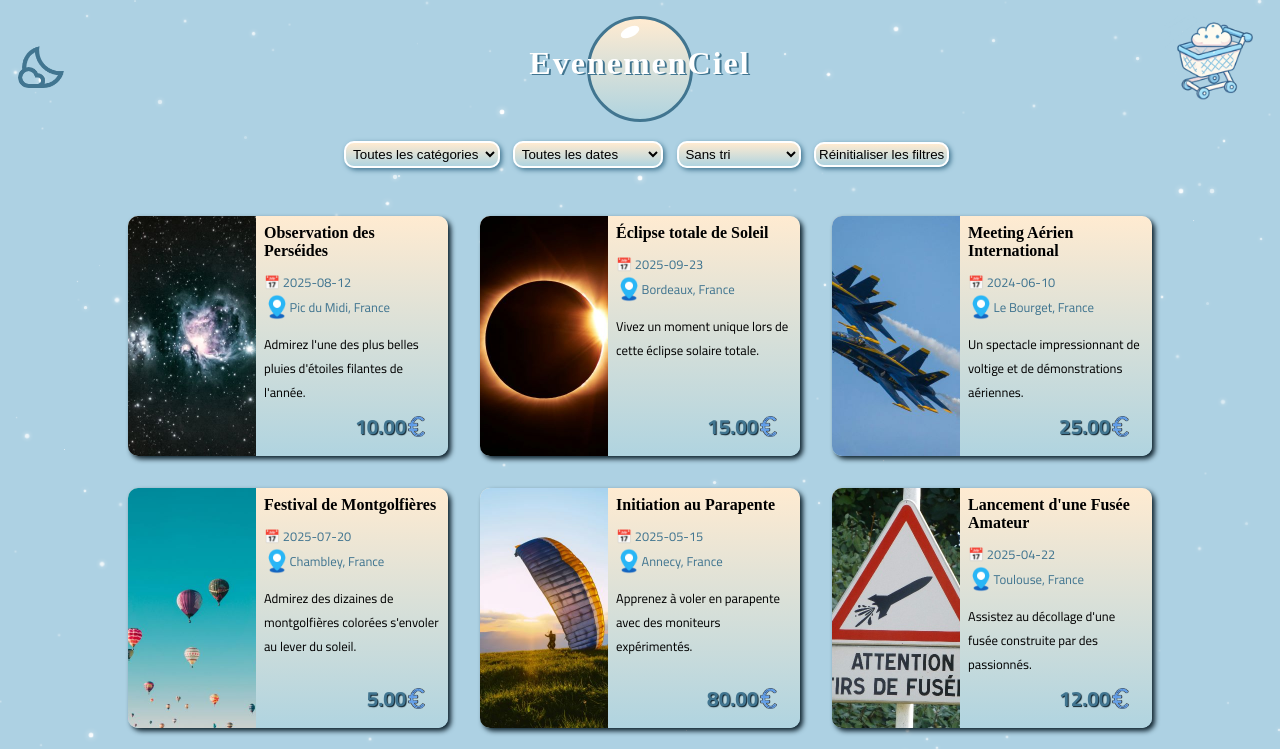
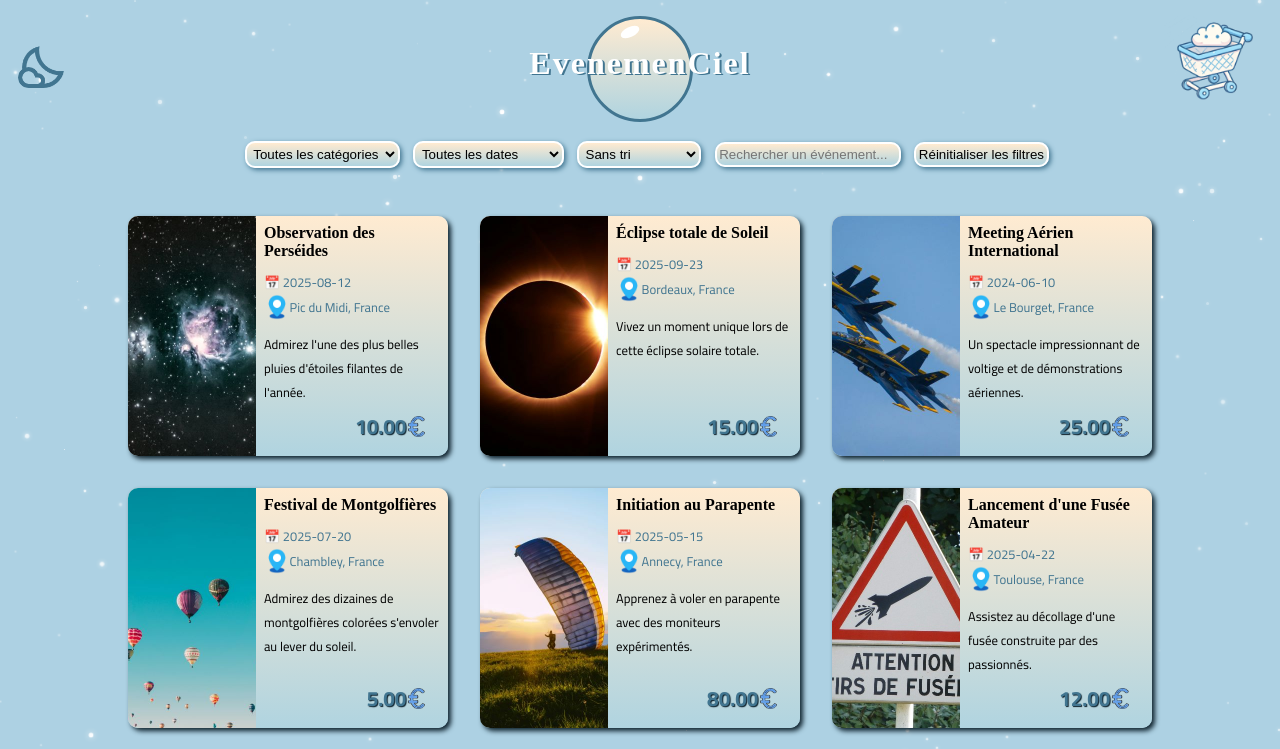
Before and after one commit to Paum2tair/projetJSM2, a React (Vite) app in the folder EvenemenCiel/: page / in a window 1280 px wide. Shown: the top 749 px of the page. Built offline with nearby package versions, Linux system fonts and the light colour scheme; a web font is replaced by a local one.

Commit message:
⚡️recherche par mots ⚡️

```diff
--- a/EvenemenCiel/src/assets/css/accueil.css
+++ b/EvenemenCiel/src/assets/css/accueil.css
@@ -292,7 +292,7 @@ body {
     margin-top: 1em;
 
 }
-.container .filters select ,.container .filters button {
+.container .filters select ,.container .filters button, .filters input {
     padding:0.2em;
     border-radius: 10px;
     margin-left: 1em;
@@ -303,3 +303,17 @@ body {
 .container .filters select option {
     background: var(--couleur_deg_1);
 }
+
+
+
+  .no-results {
+    width: 100%;
+    text-align: center;
+    padding: 20px;
+    font-size: 16px;
+    border-radius: 1em;
+    background: linear-gradient(to bottom, var(--couleur_deg_1), var(--couleur_deg_2));
+    color: var(--couleur_bdr2);
+    border: var(--couleur_text_blanc) 2px solid;
+    box-shadow: var(--couleur_bdr) 2px 2px 5px;
+  }
--- a/EvenemenCiel/src/pages/Accueil.tsx
+++ b/EvenemenCiel/src/pages/Accueil.tsx
@@ -19,11 +19,15 @@ const Accueil: React.FC = () => {
     const [selectedCategory, setSelectedCategory] = useState<string | undefined>();
     const [dateFilter, setDateFilter] = useState<"past" | "future" | undefined>();
     const [priceOrder, setPriceOrder] = useState<"asc" | "desc" | undefined>();
+    const [searchTerm, setSearchTerm] = useState<string>("");
+
     const resetFilters = () => {
         setSelectedCategory(undefined);
         setDateFilter(undefined);
         setPriceOrder(undefined);
+        setSearchTerm("");
     };
+
     useEffect(() => {
         fetch("/events.json")
             .then(response => {
@@ -55,8 +59,8 @@ const Accueil: React.FC = () => {
 
     // Mettre à jour les événements filtrés et triés lorsque les filtres changent
     useEffect(() => {
-        setFilteredEvents(filterAndSortEvents(events, selectedCategory, dateFilter, priceOrder));
-    }, [events, selectedCategory, dateFilter, priceOrder]);
+        setFilteredEvents(filterAndSortEvents(events, selectedCategory, dateFilter, priceOrder, searchTerm));
+    }, [events, selectedCategory, dateFilter, priceOrder, searchTerm]);
 
     // Fonction pour gérer la sélection d'un événement
     const handleSelectEvent = (id: number) => {
@@ -70,15 +74,20 @@ const Accueil: React.FC = () => {
         nav(`/details/${id}`);
     };
 
+    const handleSearchChange = (e: React.ChangeEvent<HTMLInputElement>) => {
+        setSearchTerm(e.target.value);
+    };
+
     return (
         <div className="principale_container">
             <Header />
             <Etoiles />
 
             {/* Filtres dynamiques */}
-
             <div className="container">
                 <div className="filters">
+
+
                     <select value={selectedCategory || ''} onChange={(e) => setSelectedCategory(e.target.value || undefined)}>
                         <option value="">Toutes les catégories</option>
                         {categories.map(category => (
@@ -99,11 +108,20 @@ const Accueil: React.FC = () => {
                         <option value="asc">Prix croissant</option>
                         <option value="desc">Prix décroissant</option>
                     </select>
+                    <input
+                        type="text"
+                        placeholder="Rechercher un événement..."
+                        value={searchTerm}
+                        onChange={handleSearchChange}
+                        className="search-input"
+                    />
                     <button onClick={resetFilters}>Réinitialiser les filtres</button>
                 </div>
+
                 <div className="lescarte">
                     {error && <p className="error">{error}</p>}
-                    {filteredEvents.map(event => (
+                    {filteredEvents.length > 0 ? (
+                        filteredEvents.map(event => (
                             <div
                                 key={event.id}
                                 className={`event-card ${placesRemainingMap[event.id] === 0 ? "hidden" : ""}`}
@@ -128,7 +146,10 @@ const Accueil: React.FC = () => {
                                     </div>
                                 )}
                             </div>
-                    ))}
+                        ))
+                    ) : (
+                        <p className="no-results">Aucun événement ne correspond à votre recherche</p>
+                    )}
                 </div>
             </div>
 
--- a/EvenemenCiel/src/scripts/eventUtils.ts
+++ b/EvenemenCiel/src/scripts/eventUtils.ts
@@ -12,9 +12,20 @@ export const filterAndSortEvents = (
     events: Event[],
     category?: string,
     dateFilter?: "past" | "future",
-    priceOrder?: "asc" | "desc"
+    priceOrder?: "asc" | "desc",
+    searchTerm?: string
 ): Event[] => {
     let filteredEvents = [...events];
+
+    // Filtrer par terme de recherche
+    if (searchTerm && searchTerm.length >= 3) {
+        const searchLower = searchTerm.toLowerCase();
+        filteredEvents = filteredEvents.filter(event =>
+            event.title.toLowerCase().includes(searchLower) ||
+            event.description.toLowerCase().includes(searchLower) ||
+            event.location.toLowerCase().includes(searchLower)
+        );
+    }
 
     // Filtrer par catégorie
     if (category) {
```
Lines whose indentation alone changed are shown as unchanged.
